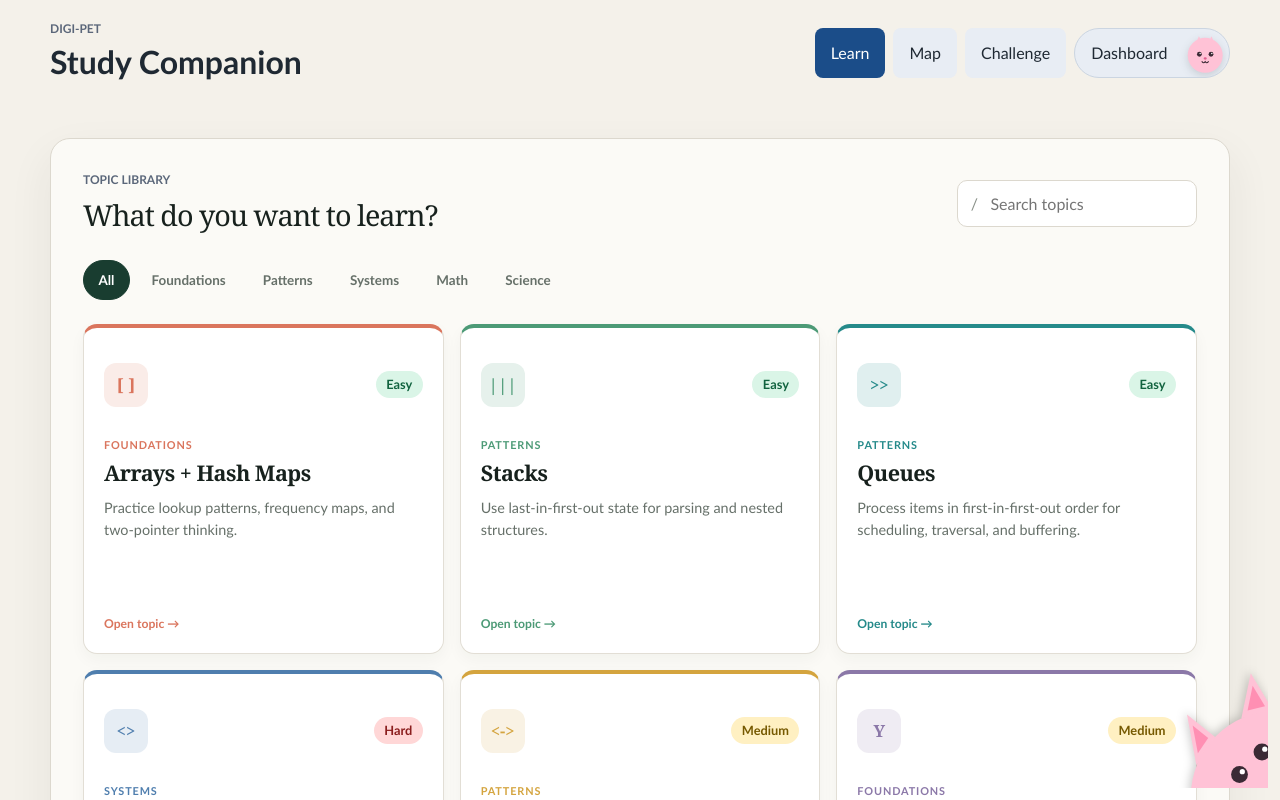
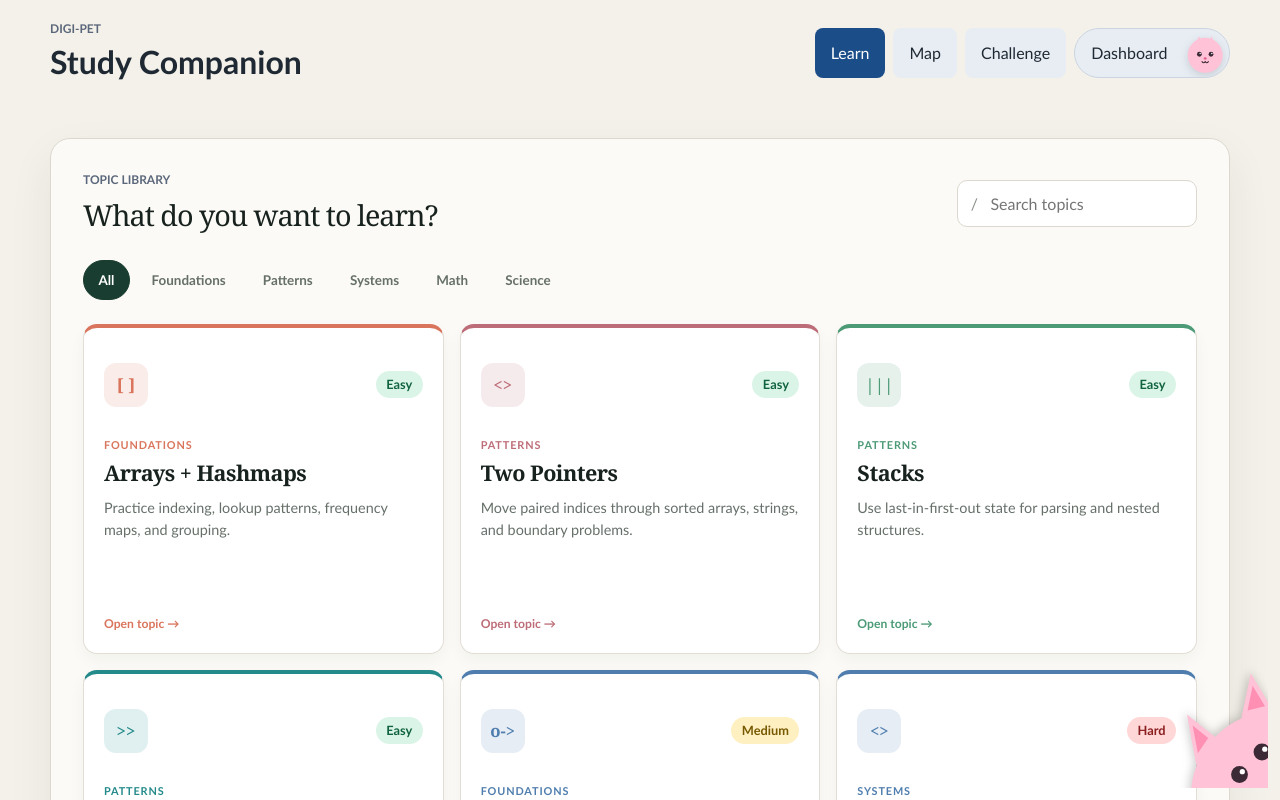
Before and after one commit to aphan135/Digi-Pet, a React (Vite) app in the folder web/: page / in a window 1280 px wide. Shown: the top 800 px of the page. Built offline with nearby package versions, Linux system fonts and the light colour scheme.

Commit message:
Add DSA map topics

```diff
--- a/web/src/data/learningContent.ts
+++ b/web/src/data/learningContent.ts
@@ -152,6 +152,25 @@ export const learningContent: Record<string, TopicContent> = {
       exercise("array-two-sum", "Two sum", "Hard", "Return the two indices whose values total 9, formatted as JSON.", "function twoSum(values, target) {\n  // Solve in one pass\n}\n\nconsole.log(JSON.stringify(twoSum([2, 7, 11, 15], 9)));", "[0,1]", "Store each value's index, then look for target - value."),
     ],
   },
+  "two-pointers": {
+    overview: "Two pointers use two indexes that move through a sequence together. This turns many pair, boundary, and comparison problems into a single focused pass.",
+    analogy: "Imagine two bookmarks moving through a book from different places until they meet the exact passage you need.",
+    levels: levels(
+      "Two pointers track two positions in an array or string. They often start at opposite ends, neighboring positions, or the beginning of two different sequences.",
+      "Move the pointer that can still improve the answer. In sorted data, comparisons tell you whether to move left, right, or both.",
+      "Prove that each pointer only moves forward or inward enough times to keep the algorithm linear. Watch for duplicates, crossing pointers, and empty inputs.",
+      [
+        ["Compare the first and last characters of a word.", "Use left and right indexes to scan inward."],
+        ["Find whether two sorted numbers sum to a target.", "Merge two sorted lists by advancing the pointer with the smaller value."],
+        ["Skip duplicate values after finding a valid pair.", "Explain why moving the smaller height in Container With Most Water is safe."],
+      ],
+    ),
+    exercises: [
+      exercise("two-pointer-palindrome", "Valid palindrome", "Easy", "Return true when the text reads the same from both ends.", "function isPalindrome(text) {\n  // Compare left and right characters\n}\n\nconsole.log(isPalindrome('level'));", "true", "Move one pointer from the left and one from the right."),
+      exercise("two-pointer-pair-sum", "Sorted pair sum", "Medium", "Find whether any two sorted values add to 10.", "function hasPair(values, target) {\n  // Move inward based on the current sum\n}\n\nconsole.log(hasPair([1, 3, 4, 7, 9], 10));", "true", "If the sum is too small, move left forward; if too large, move right backward."),
+      exercise("two-pointer-three-sum", "Three sum", "Hard", "Return the unique triplets that sum to zero, formatted as JSON.", "function threeSum(values) {\n  // Sort, fix one value, then use two pointers\n}\n\nconsole.log(JSON.stringify(threeSum([-1, 0, 1, 2, -1, -4])));", "[[-1,-1,2],[-1,0,1]]", "Sort first and skip duplicate fixed values and duplicate pointer values."),
+    ],
+  },
   stacks: {
     overview: "A stack stores items in last-in, first-out order. The newest item is always the first one removed, which makes stacks ideal for nested work and undo history.",
     analogy: "Think of a stack of plates: you add and remove from the top.",
@@ -188,6 +207,25 @@ export const learningContent: Record<string, TopicContent> = {
       exercise("queue-basic", "Serve the first item", "Easy", "Add three jobs, remove the first, and print it.", "const queue = [];\nqueue.push('email');\nqueue.push('report');\nqueue.push('backup');\n\n// Remove and print the first job\n", "email", "Array shift removes the front item."),
       exercise("queue-recent", "Recent requests", "Medium", "Keep only the last three requests and print them as JSON.", "function recent(requests, limit) {\n  const queue = [];\n  // Add each request and trim the front\n}\n\nconsole.log(JSON.stringify(recent(['a', 'b', 'c', 'd'], 3)));", "[\"b\",\"c\",\"d\"]", "After enqueueing, dequeue while the queue is too large."),
       exercise("queue-bfs", "Breadth-first traversal", "Hard", "Traverse this tree level by level and print the values as JSON.", "function bfs(root) {\n  // Use a queue beginning with root\n}\n\nconst tree = { value: 1, children: [\n  { value: 2, children: [{ value: 4, children: [] }] },\n  { value: 3, children: [] }\n]};\nconsole.log(JSON.stringify(bfs(tree)));", "[1,2,3,4]", "Dequeue one node, record it, then enqueue all of its children."),
+    ],
+  },
+  "linked-lists": {
+    overview: "Linked lists store values in nodes connected by pointers. Instead of jumping by index, you move from node to node and carefully rewire links.",
+    analogy: "A linked list is a treasure trail where each clue points to the next clue.",
+    levels: levels(
+      "A node stores a value and a next pointer. The head points to the first node, and null marks the end.",
+      "Many linked-list problems use slow and fast pointers, a dummy head, or careful pointer rewiring to avoid losing the rest of the list.",
+      "Track invariants before changing links. Handle empty lists, one-node lists, cycles, and merges without allocating unnecessary extra structures.",
+      [
+        ["Visit each node until next is null.", "Insert a new node after the current node."],
+        ["Reverse a list by redirecting each next pointer.", "Detect a cycle with slow and fast pointers."],
+        ["Merge sorted lists while preserving order.", "Find the start of a cycle after the pointers meet."],
+      ],
+    ),
+    exercises: [
+      exercise("linked-list-count", "Count nodes", "Easy", "Count how many nodes are in the list and print the result.", "function count(head) {\n  // Walk until null\n}\n\nconst list = { value: 1, next: { value: 2, next: null } };\nconsole.log(count(list));", "2", "Move one node at a time and increment a counter."),
+      exercise("linked-list-middle", "Find the middle", "Medium", "Return the middle value from 1 -> 2 -> 3.", "function middle(head) {\n  // Use slow and fast pointers\n}\n\nconst list = { value: 1, next: { value: 2, next: { value: 3, next: null } } };\nconsole.log(middle(list));", "2", "Move slow one step and fast two steps."),
+      exercise("linked-list-reverse", "Reverse a linked list", "Hard", "Reverse 1 -> 2 -> 3 and print the values as JSON.", "function reverse(head) {\n  // Rewire next pointers\n}\n\nconsole.log(JSON.stringify(toArray(reverse(list))));", "[3,2,1]", "Keep previous, current, and next references before changing a pointer."),
     ],
   },
   "sliding-window": {
@@ -498,6 +536,13 @@ const supplementalPractice: Record<string, SupplementalQuestion[]> = {
     ["Group values by key", "Medium", "Group [{name:'Mia', team:'red'}, {name:'Leo', team:'blue'}, {name:'Ava', team:'red'}] by team and print each team's names as JSON.", "{\"red\":[\"Mia\",\"Ava\"],\"blue\":[\"Leo\"]}", "Use a hash map whose keys are team names and whose values are arrays."],
     ["Longest consecutive run", "Hard", "Find the length of the longest consecutive integer sequence in [100, 4, 200, 1, 3, 2] using expected O(n) time.", "4", "Put values in a Set and only grow a sequence from a value with no predecessor."],
   ],
+  "two-pointers": [
+    ["Reverse characters", "Easy", "Reverse ['c', 'a', 't'] in place with two pointers and print it as JSON.", "[\"t\",\"a\",\"c\"]", "Swap the left and right values, then move both pointers inward."],
+    ["Remove duplicates", "Easy", "Given sorted values [1, 1, 2, 3, 3], count how many unique values remain after compacting in place.", "3", "Keep a write pointer for the next unique value."],
+    ["Merge sorted arrays", "Medium", "Merge [1, 4, 6] and [2, 3, 7] into one sorted array.", "[1,2,3,4,6,7]", "Advance the pointer whose current value is smaller."],
+    ["Container with most water", "Medium", "Find the maximum area between heights [1, 8, 6, 2, 5, 4, 8, 3, 7].", "49", "Move the pointer at the shorter wall because it limits the current area."],
+    ["Trap rain water", "Hard", "Compute trapped water for heights [0,1,0,2,1,0,1,3,2,1,2,1].", "6", "Track the best left and right boundaries while moving the lower side inward."],
+  ],
   stacks: [
     ["Inspect the top", "Easy", "Push 'red', then 'blue' onto a stack. Print the top item without removing it.", "blue", "Peek at the last array element."],
     ["Undo the latest action", "Easy", "Push 'type', 'bold', and 'save', then undo once and print the new top action.", "bold", "Undo removes only the most recent item."],
@@ -511,6 +556,13 @@ const supplementalPractice: Record<string, SupplementalQuestion[]> = {
     ["Round-robin turns", "Medium", "Give jobs A and B one unit of work per turn until their remaining work [2, 1] is finished. Print the run order.", "[\"A\",\"B\",\"A\"]", "Re-enqueue a job after a turn only if it still has work."],
     ["Shortest unweighted route", "Medium", "Use breadth-first search to find the fewest edges from A to D in A-B, A-C, B-D, C-D.", "2 edges", "A FIFO queue explores all nodes one step away before nodes two steps away."],
     ["Rotting oranges", "Hard", "In a grid, each minute rotten oranges infect adjacent fresh ones. Describe an algorithm that returns the minutes needed, or -1 if some cannot be reached.", "Multi-source BFS from every initially rotten orange; return the greatest infection minute, or -1 if any fresh orange remains.", "Start the queue with all rotten cells and process them level by level."],
+  ],
+  "linked-lists": [
+    ["Read the head", "Easy", "For a list with head value 7, print the head value without moving the pointer.", "7", "The head reference points at the first node."],
+    ["Append a node", "Easy", "Append value 4 to 1 -> 2 -> 3 and print the list values as JSON.", "[1,2,3,4]", "Walk to the tail node, then set its next pointer."],
+    ["Remove a value", "Medium", "Remove value 2 from 1 -> 2 -> 3 and print the remaining values.", "[1,3]", "A dummy head makes removing the first real node easier too."],
+    ["Detect a cycle", "Medium", "Return true if a linked list contains a cycle.", "true", "Use slow and fast pointers; if they meet, a cycle exists."],
+    ["Merge two sorted lists", "Hard", "Merge 1 -> 3 -> 5 and 2 -> 4 -> 6 into one sorted linked list.", "[1,2,3,4,5,6]", "Use a dummy head and attach the smaller current node each step."],
   ],
   "sliding-window": [
     ["Average of a window", "Easy", "Find the average of the first two values in [3, 7, 2].", "5", "Add the window values and divide by the window size."],
--- a/web/src/data/topics.ts
+++ b/web/src/data/topics.ts
@@ -3,8 +3,8 @@ import type { Topic } from "../types";
 export const topics: Topic[] = [
   {
     id: "arrays",
-    name: "Arrays + Hash Maps",
-    description: "Practice lookup patterns, frequency maps, and two-pointer thinking.",
+    name: "Arrays + Hashmaps",
+    description: "Practice indexing, lookup patterns, frequency maps, and grouping.",
     category: "Foundations",
     level: "Easy",
     lessons: 8,
@@ -14,12 +14,24 @@ export const topics: Topic[] = [
     icon: "[ ]",
   },
   {
+    id: "two-pointers",
+    name: "Two Pointers",
+    description: "Move paired indices through sorted arrays, strings, and boundary problems.",
+    category: "Patterns",
+    level: "Easy",
+    lessons: 8,
+    minutes: 90,
+    progress: 0,
+    accent: "rose",
+    icon: "<>",
+  },
+  {
     id: "stacks",
     name: "Stacks",
     description: "Use last-in-first-out state for parsing and nested structures.",
     category: "Patterns",
     level: "Easy",
-    lessons: 6,
+    lessons: 8,
     minutes: 70,
     progress: 25,
     accent: "mint",
@@ -31,11 +43,23 @@ export const topics: Topic[] = [
     description: "Process items in first-in-first-out order for scheduling, traversal, and buffering.",
     category: "Patterns",
     level: "Easy",
-    lessons: 6,
+    lessons: 8,
     minutes: 75,
     progress: 0,
     accent: "teal",
     icon: ">>",
+  },
+  {
+    id: "linked-lists",
+    name: "Linked Lists",
+    description: "Trace pointer chains through insertion, reversal, cycle, and merge patterns.",
+    category: "Foundations",
+    level: "Medium",
+    lessons: 8,
+    minutes: 100,
+    progress: 0,
+    accent: "blue",
+    icon: "o->",
   },
   {
     id: "system-design",
--- a/web/src/pages/LearningMap.tsx
+++ b/web/src/pages/LearningMap.tsx
@@ -24,11 +24,21 @@ const worlds: MapWorld[] = [
     id: "array-meadows",
     topicId: "arrays",
     name: "Array Meadows",
-    shortName: "Arrays",
-    description: "Start with indexing, traversal, strings, and simple frequency patterns.",
+    shortName: "Arrays + Hashmaps",
+    description: "Start with indexing, traversal, lookup tables, and frequency patterns.",
     theme: "meadow",
     position: { x: 24, y: 29 },
     previewPosition: "22% 34%",
+  },
+  {
+    id: "two-pointer-grove",
+    topicId: "two-pointers",
+    name: "Two Pointer Grove",
+    shortName: "Two Pointers",
+    description: "Move paired indices across strings and arrays without repeated scans.",
+    theme: "kingdom",
+    position: { x: 82, y: 31 },
+    previewPosition: "80% 32%",
   },
   {
     id: "stacks-tower",
@@ -46,6 +56,16 @@ const worlds: MapWorld[] = [
     name: "Queue Coast",
     shortName: "Queues",
     description: "Process work in first-in, first-out order.",
+    theme: "forest",
+    position: { x: 60, y: 45 },
+    previewPosition: "61% 45%",
+  },
+  {
+    id: "linked-list-coast",
+    topicId: "linked-lists",
+    name: "Linked List Coast",
+    shortName: "Linked Lists",
+    description: "Trace pointer chains through reversals, cycles, and ordered merges.",
     theme: "coast",
     position: { x: 20, y: 64 },
     previewPosition: "18% 66%",
```
